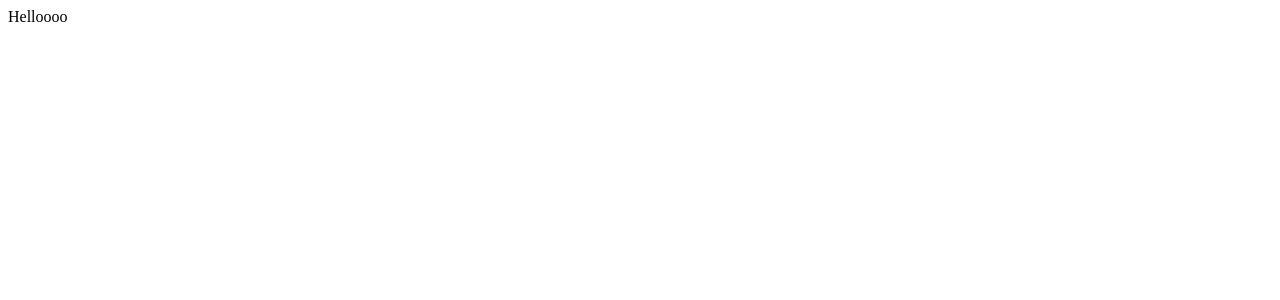
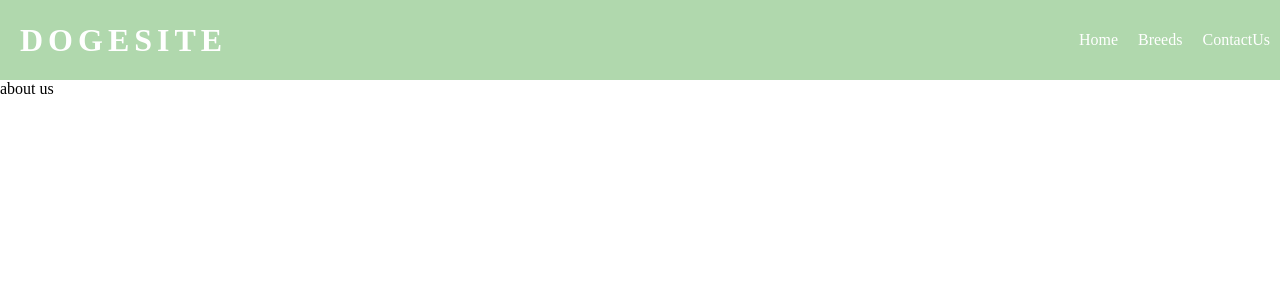
Before and after one commit to Kevinfrias4/doge-site, a React (Create React App) app in the folder doge-site/: page / in a window 1280 px wide. Shown: the top 300 px of the page. Built offline with nearby package versions, Linux system fonts and the light colour scheme.

Commit message:
Added navbar & routing

```diff
--- a/doge-site/package.json
+++ b/doge-site/package.json
@@ -7,8 +7,10 @@
     "@testing-library/react": "^11.1.0",
     "@testing-library/user-event": "^12.1.10",
     "react": "^17.0.2",
-    "react-dom": "^17.0.2",
+    "react-router": "^5.2.0",
+    "react-router-dom": "^5.2.0",
     "react-scripts": "4.0.3",
+    "styled-components": "^5.3.0",
     "web-vitals": "^1.0.1"
   },
   "scripts": {
--- a/doge-site/public/index.html
+++ b/doge-site/public/index.html
@@ -26,7 +26,7 @@
     -->
     <title>React App</title>
   </head>
-  <body>
+  <body style='margin: 0; height: auto; min-height: 100%; padding: 0; box-sizing: border-box'>
     <noscript>You need to enable JavaScript to run this app.</noscript>
     <div id="root"></div>
     <!--
--- a/doge-site/src/App.js
+++ b/doge-site/src/App.js
@@ -1,8 +1,22 @@
 import React from 'react';
+import AboutUs from './components/AboutUs';
+import Nav from './components/Nav';
+import { Switch, Route, useLocation } from 'react-router-dom'
+
 
 function App() {
+
+  const location = useLocation();
+
   return (
-    <div>Helloooo</div>
+    <div className='App'>
+      <Nav />
+      <Switch location={location} key={location.pathname}>
+        <Route exact path='/'>
+          <AboutUs />
+        </Route>
+      </Switch>
+    </div>
   );
 }
 
--- /dev/null
+++ b/doge-site/src/components/AboutUs.js
@@ -0,0 +1,11 @@
+import React from 'react';
+
+const AboutUs = () => {
+    return (
+        <div>
+            about us
+        </div>
+    );
+}
+
+export default AboutUs;
--- /dev/null
+++ b/doge-site/src/components/Nav.js
@@ -0,0 +1,45 @@
+import React from 'react';
+import styled from 'styled-components';
+import { Link } from 'react-router-dom';
+
+const Nav = () => {
+    return (
+        <Navbar>
+            <h1>
+                <Link className='li' to='/'>
+                    DOGESITE
+                </Link>
+            </h1>
+            <Links>
+                <Link className='li' to='/'>Home</Link>
+                <Link className='li' to='/Breeds'>Breeds</Link>
+                <Link className='li' to='/Contact'>ContactUs</Link>
+            </Links>
+        </Navbar>
+    );
+}
+
+const Navbar = styled.div`
+    width: 100%;
+    height: 5rem;
+    display: flex;
+    background: #b0d8ad;
+    align-items: center;
+    h1 {
+        margin: 10px;
+        letter-spacing: 5px;
+    }
+    .li {
+        color: white;
+        margin: 10px;
+        text-decoration: none;
+    }
+`;
+
+const Links = styled.ul`
+    display: inline-flexbox;
+    width: 100%;
+    justify-content: flex-end;
+`;
+
+export default Nav;
--- a/doge-site/src/index.js
+++ b/doge-site/src/index.js
@@ -2,10 +2,13 @@ import React from 'react';
 import ReactDOM from 'react-dom';
 import App from './App';
 import reportWebVitals from './reportWebVitals';
+import { BrowserRouter } from 'react-router-dom'
 
 ReactDOM.render(
   <React.StrictMode>
-    <App />
+    <BrowserRouter basename={window.location.pathname || ''}>
+      <App />
+    </BrowserRouter>
   </React.StrictMode>,
   document.getElementById('root')
 );
```
Also changed, not shown: 2 other files (tests, documents, lock files or other folders).
